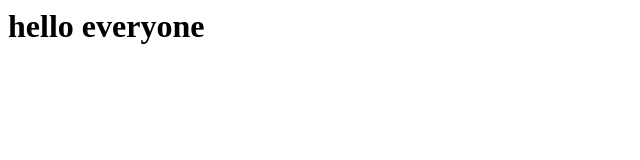
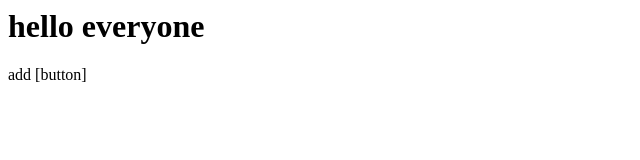
Before and after one commit to Palak-Goyal27/localrep, a plain HTML site: page index.html in a window 1280 px wide. Shown: the full height of the page, 0-640 px from the left. Drawn offline with Linux system fonts and the light colour scheme.

```diff
--- a/index.html
+++ b/index.html
@@ -1 +1,3 @@
 <h1>hello everyone</h1>
+
+<p> add [button]</p>
```
